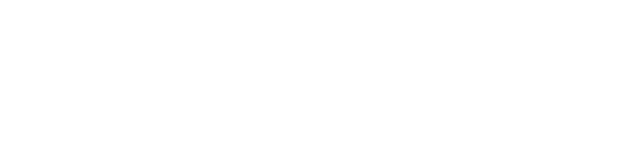
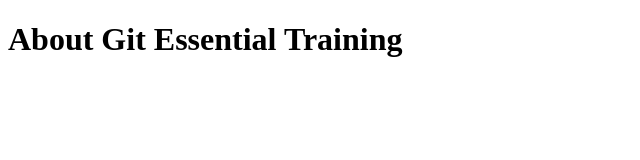
Before and after one commit to philknowles/example, a plain HTML site: page index.html in a window 1280 px wide. Shown: the whole page, without its empty margins (0-640 px from the left). Drawn offline with Linux system fonts and the light colour scheme.

Commit message:
Second Branch

```diff
--- a/index.html
+++ b/index.html
@@ -4,6 +4,6 @@
     <title>Git Essential Training</title>
 </head>
 <body>
-
+    <h1>About Git Essential Training</h1>
 </body>
 </html>
```
